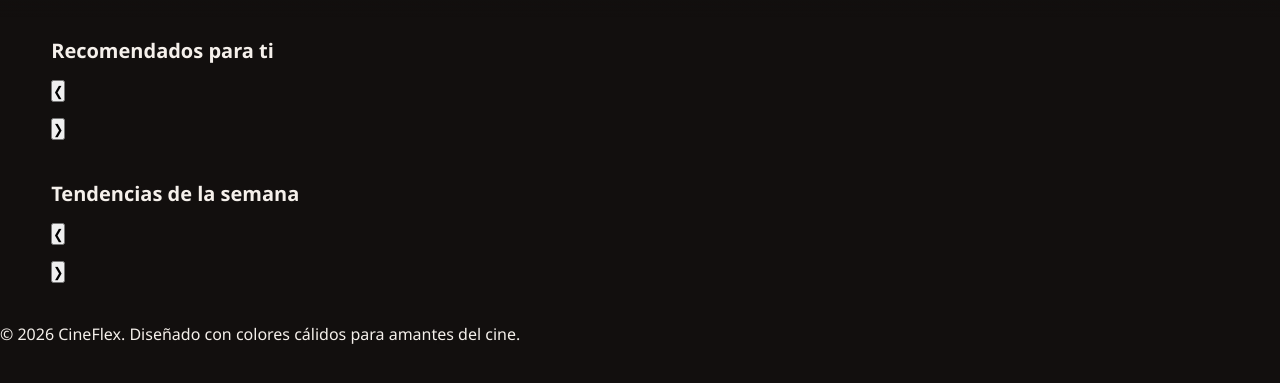
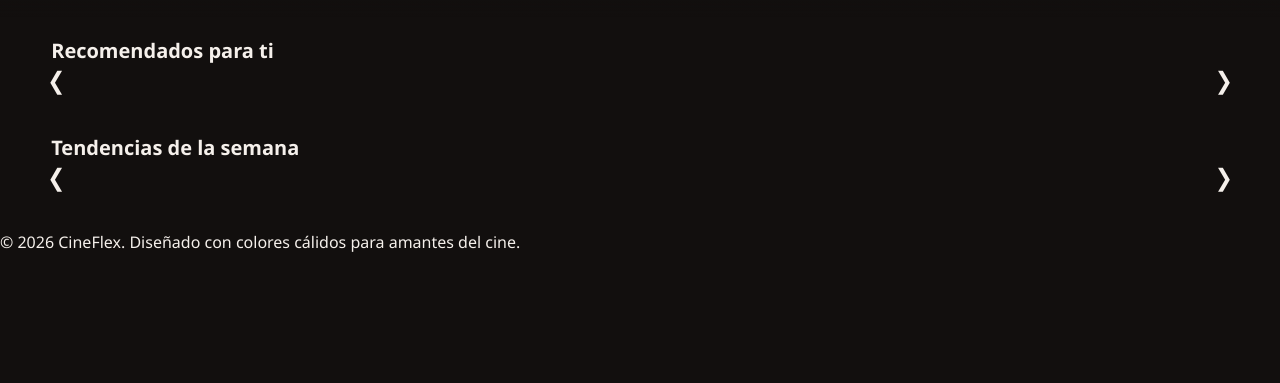
Before and after one commit to spinero-a11y/plataforma-peliculas, a plain HTML site: page index.html in a window 1280 px wide. Shown: the part 63-446 px from the top of the page. Drawn offline with nearby package versions, Linux system fonts and the light colour scheme; no server answers.

Commit message:
flechas css

```diff
--- a/styles.css
+++ b/styles.css
@@ -234,3 +234,40 @@ body {
     color: var(--color-primario);
     font-weight: bold;
 }
+/* CONTENEDOR PARA LAS FLECHAS */
+.slider-wrapper {
+    position: relative;
+    display: flex;
+    align-items: center;
+}
+
+/* ESTILO GENERAL DE LAS FLECHAS */
+.arrow-btn {
+    position: absolute;
+    top: 0;
+    bottom: 15px; /* Alineado para ignorar la barra de scroll inferior */
+    width: 50px;
+    background: rgba(18, 15, 14, 0.5);
+    color: var(--color-texto);
+    border: none;
+    font-size: 24px;
+    cursor: pointer;
+    z-index: 50;
+    transition: background 0.3s, color 0.3s;
+    display: flex;
+    justify-content: center;
+    align-items: center;
+}
+
+.arrow-btn:hover {
+    background: rgba(18, 15, 14, 0.8);
+    color: var(--color-primario);
+}
+
+.left-arrow { left: -20px; border-radius: 0 4px 4px 0; }
+.right-arrow { right: -20px; border-radius: 4px 0 0 4px; }
+
+/* Ocultar las flechas si no hay suficiente contenido (Opcional) */
+.movies-slider {
+    scroll-behavior: smooth; /* Hace que el deslizamiento sea suave al hacer clic */
+}
```
